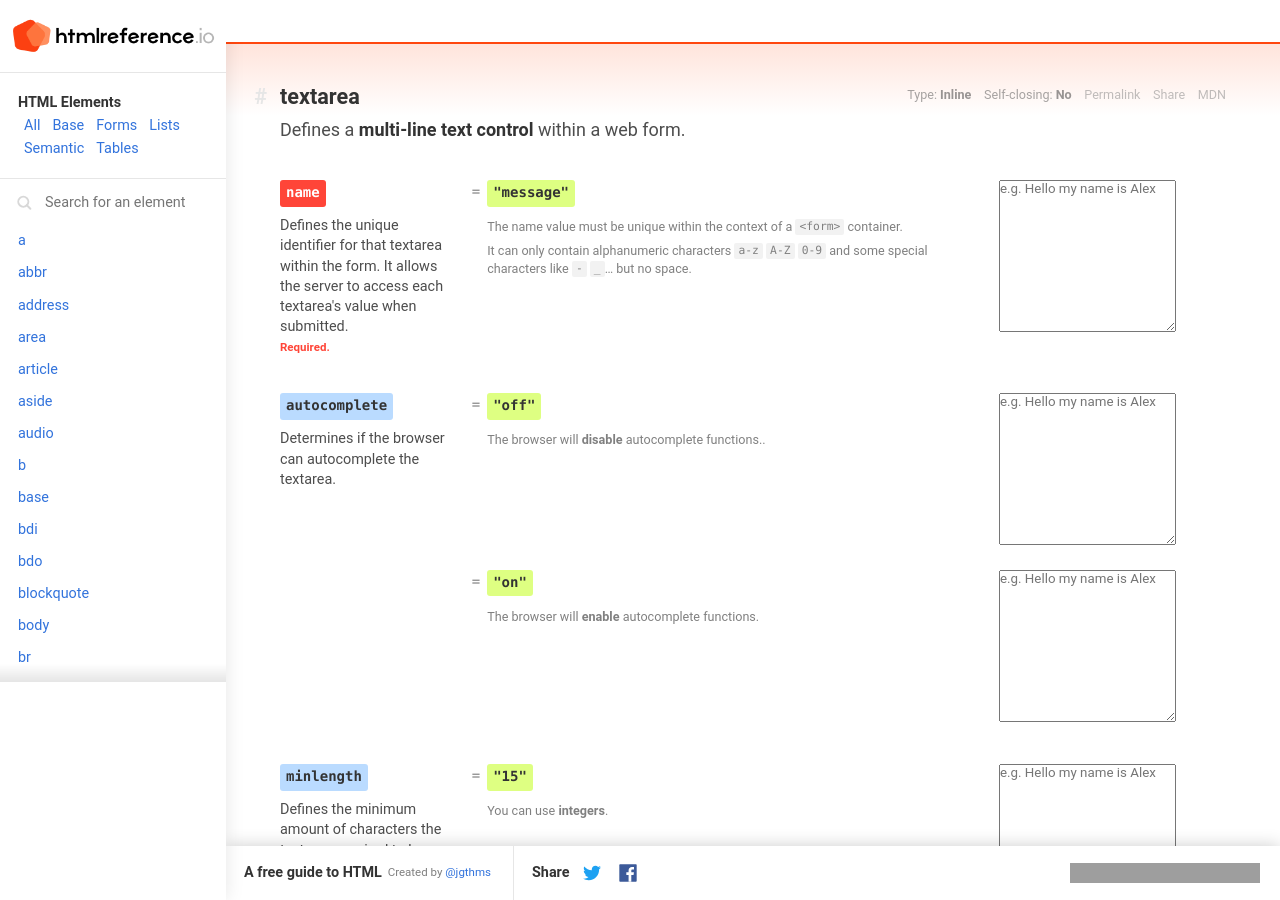
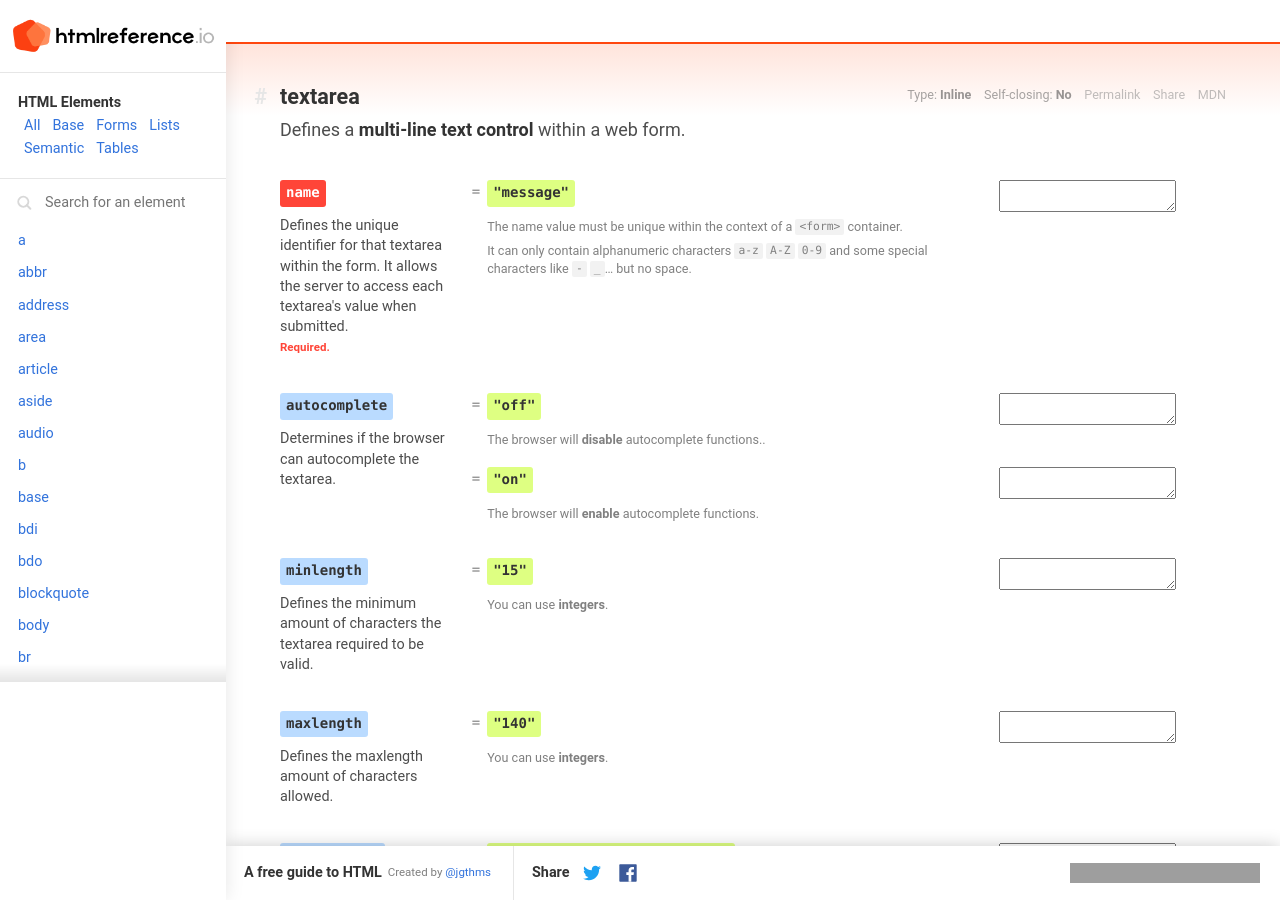
Before and after one commit to jgthms/html-reference, a Jekyll site: the page built from element/textarea/index.html, in a window 1280 px wide and 900 px high. Built offline with Jekyll 4.4.1, drawn with Linux system fonts in a browser that asks for light colours; comment, search, counter and statistics services are not loaded; grey boxes are pictures that could not be loaded.

Commit message:
Clean up the textarea page.
Removed extra attributes on fields and left only the example one.

```diff
--- a/element/textarea/index.html
+++ b/element/textarea/index.html
@@ -61,7 +61,7 @@ elementName: textarea
               </div>
             </header>
             <aside class="value-preview">
-              <div class="value-output"><textarea  columns="40" rows="10" placeholder="e.g. Hello my name is Alex" name="message"></textarea></div>
+              <div class="value-output"><textarea name="message"></textarea></div>
             </aside>
           </article>
       </div>
@@ -93,7 +93,7 @@ elementName: textarea
               </div>
             </header>
             <aside class="value-preview">
-              <div class="value-output"><textarea  columns="40" rows="10" placeholder="e.g. Hello my name is Alex" name="message" autocomplete="off"></textarea></div>
+              <div class="value-output"><textarea autocomplete="off"></textarea></div>
             </aside>
           </article>
           <article id="textarea-autocomplete-on" class="value">
@@ -109,7 +109,7 @@ elementName: textarea
               </div>
             </header>
             <aside class="value-preview">
-              <div class="value-output"><textarea  columns="40" rows="10" placeholder="e.g. Hello my name is Alex" name="message" autocomplete="on"></textarea></div>
+              <div class="value-output"><textarea autocomplete="on"></textarea></div>
             </aside>
           </article>
       </div>
@@ -141,7 +141,7 @@ elementName: textarea
               </div>
             </header>
             <aside class="value-preview">
-              <div class="value-output"><textarea  columns="40" rows="10" placeholder="e.g. Hello my name is Alex" name="message" autocomplete="on" minlength="15"></textarea></div>
+              <div class="value-output"><textarea minlength="15"></textarea></div>
             </aside>
           </article>
       </div>
@@ -173,7 +173,7 @@ elementName: textarea
               </div>
             </header>
             <aside class="value-preview">
-              <div class="value-output"><textarea  columns="40" rows="10" placeholder="e.g. Hello my name is Alex" name="message" autocomplete="on" minlength="15" maxlength="140"></textarea></div>
+              <div class="value-output"><textarea maxlength="140"></textarea></div>
             </aside>
           </article>
       </div>
@@ -205,7 +205,7 @@ elementName: textarea
               </div>
             </header>
             <aside class="value-preview">
-              <div class="value-output"><textarea  columns="40" rows="10" placeholder="e.g. Hello my name is Alex" name="message" autocomplete="on" minlength="15" maxlength="140"></textarea></div>
+              <div class="value-output"><textarea placeholder="e.g. Hello my name is Alex"></textarea></div>
             </aside>
           </article>
       </div>
@@ -237,7 +237,7 @@ elementName: textarea
               </div>
             </header>
             <aside class="value-preview">
-              <div class="value-output"><textarea  columns="40" rows="10" placeholder="e.g. Hello my name is Alex" name="message" autocomplete="on" minlength="15" maxlength="140" cols="40"></textarea></div>
+              <div class="value-output"><textarea cols="40"></textarea></div>
             </aside>
           </article>
       </div>
@@ -269,7 +269,7 @@ elementName: textarea
               </div>
             </header>
             <aside class="value-preview">
-              <div class="value-output"><textarea  columns="40" rows="5" placeholder="e.g. Hello my name is Alex" name="message" autocomplete="on" minlength="15" maxlength="140" cols="40"></textarea></div>
+              <div class="value-output"><textarea rows="5"></textarea></div>
             </aside>
           </article>
       </div>
@@ -301,7 +301,7 @@ elementName: textarea
               </div>
             </header>
             <aside class="value-preview">
-              <div class="value-output"><textarea  columns="40" rows="5" placeholder="e.g. Hello my name is Alex" name="message" autocomplete="on" minlength="15" maxlength="140" cols="40" wrap="hard"></textarea></div>
+              <div class="value-output"><textarea wrap="hard"></textarea></div>
             </aside>
           </article>
           <article id="textarea-wrap-soft" class="value">
@@ -317,7 +317,7 @@ elementName: textarea
               </div>
             </header>
             <aside class="value-preview">
-              <div class="value-output"><textarea  columns="40" rows="5" placeholder="e.g. Hello my name is Alex" name="message" autocomplete="on" minlength="15" maxlength="140" cols="40" wrap="soft"></textarea></div>
+              <div class="value-output"><textarea wrap="soft"></textarea></div>
             </aside>
           </article>
       </div>
@@ -344,7 +344,7 @@ elementName: textarea
               </div>
             </header>
             <aside class="value-preview">
-              <div class="value-output"><textarea  columns="40" rows="5" placeholder="e.g. Hello my name is Alex" name="message" autocomplete="on" minlength="15" maxlength="140" cols="40" wrap="soft" disabled></textarea></div>
+              <div class="value-output"><textarea disabled></textarea></div>
             </aside>
           </article>
       </div>
@@ -371,7 +371,7 @@ elementName: textarea
               </div>
             </header>
             <aside class="value-preview">
-              <div class="value-output"><textarea  columns="40" rows="5" placeholder="e.g. Hello my name is Alex" name="message" autocomplete="on" minlength="15" maxlength="140" cols="40" wrap="soft" disabled required></textarea></div>
+              <div class="value-output"><textarea required></textarea></div>
             </aside>
           </article>
       </div>
@@ -398,7 +398,7 @@ elementName: textarea
               </div>
             </header>
             <aside class="value-preview">
-              <div class="value-output"><textarea  columns="40" rows="5" placeholder="e.g. Hello my name is Alex" name="message" autocomplete="on" minlength="15" maxlength="140" cols="40" wrap="soft" disabled required></textarea></div>
+              <div class="value-output"><textarea></textarea></div>
             </aside>
           </article>
       </div>
@@ -425,7 +425,7 @@ elementName: textarea
               </div>
             </header>
             <aside class="value-preview">
-              <div class="value-output"><textarea  columns="40" rows="5" placeholder="e.g. Hello my name is Alex" name="message" autocomplete="on" minlength="15" maxlength="140" cols="40" wrap="soft" disabled required readonly></textarea></div>
+              <div class="value-output"><textarea readonly></textarea></div>
             </aside>
           </article>
       </div>
@@ -452,7 +452,7 @@ elementName: textarea
               </div>
             </header>
             <aside class="value-preview">
-              <div class="value-output"><textarea  columns="40" rows="5" placeholder="e.g. Hello my name is Alex" name="message" autocomplete="on" minlength="15" maxlength="140" cols="40" wrap="soft" disabled required readonly spellcheck></textarea></div>
+              <div class="value-output"><textarea spellcheck></textarea></div>
             </aside>
           </article>
       </div>
```
